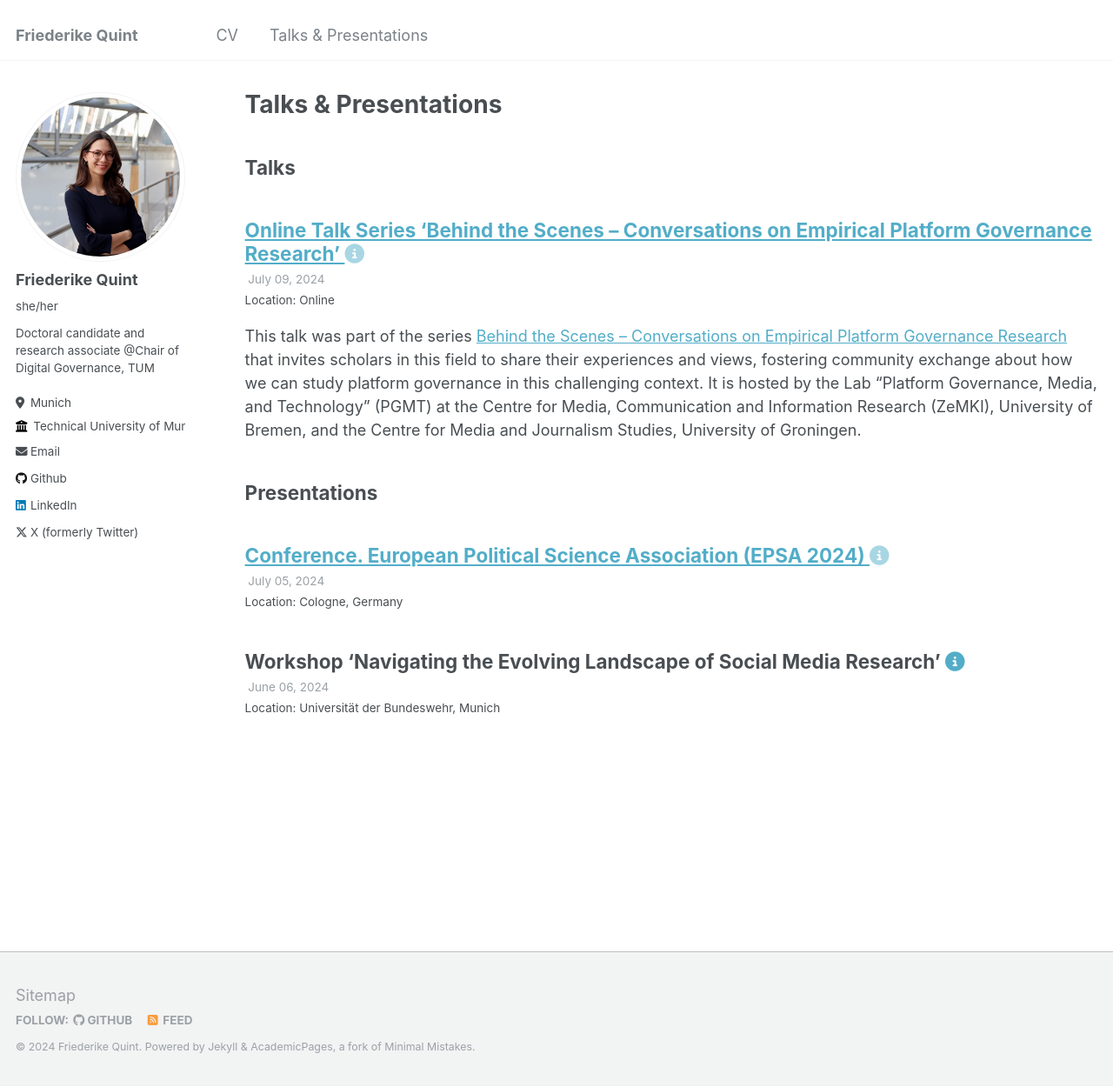
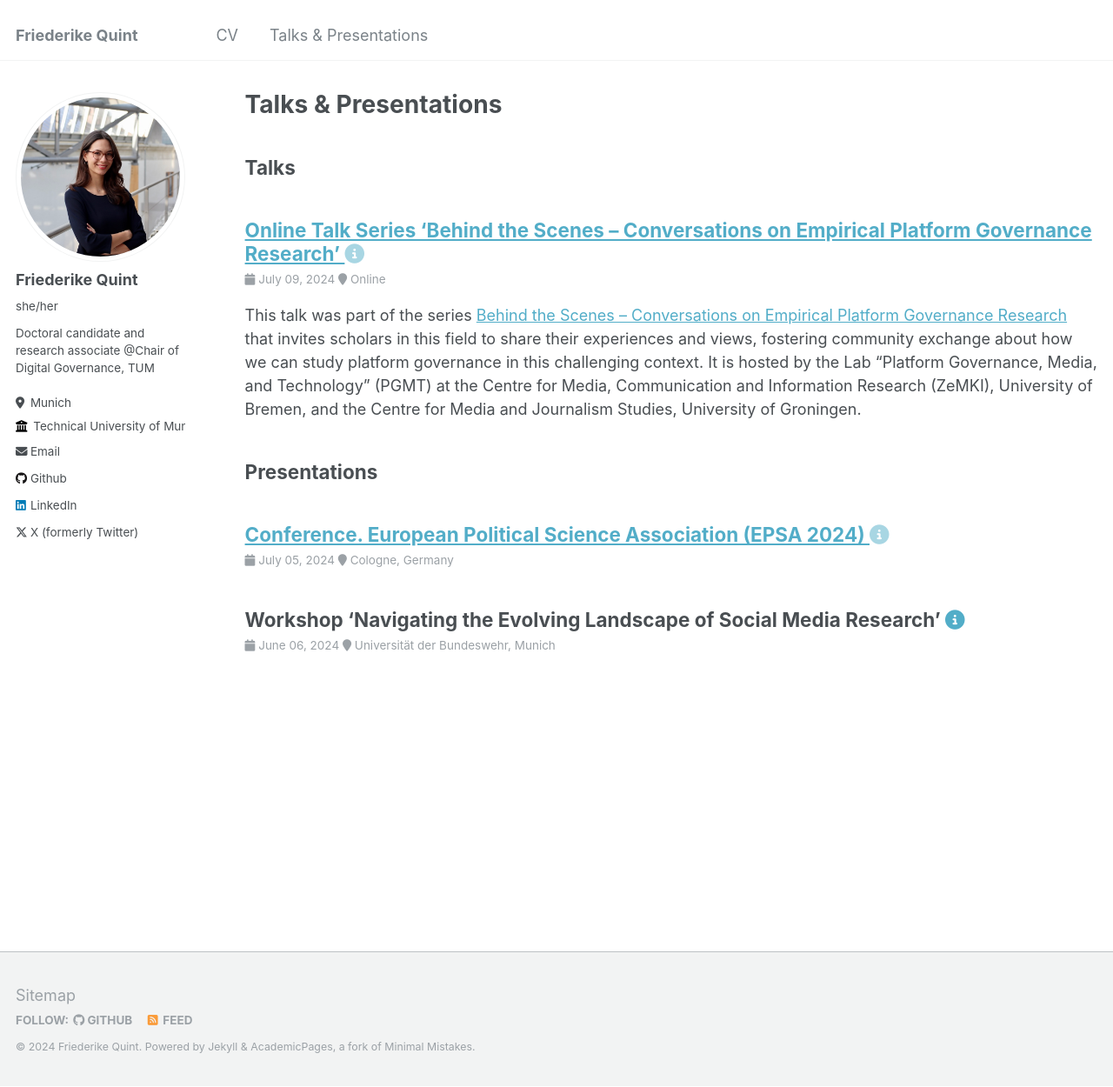
Before and after one commit to friederikequint/friederikequint.github.io, a Jekyll site: the page built from _pages/talks.html, in a window 1280 px wide and 1250 px high. Shown: the whole window at 87% size. Built offline with Jekyll 4.4.1, drawn with Linux system fonts in a browser that asks for light colours.

Commit message:
Update archive-single-talk.html

```diff
--- a/_includes/archive-single-talk.html
+++ b/_includes/archive-single-talk.html
@@ -41,10 +41,13 @@
     {% if post.read_time %}
       <p class="page__meta"><i class="fa fa-clock-o" aria-hidden="true"></i> {% include read-time.html %}</p>
     {% endif %}
-    {% if post.date %}<p class="page__meta"><i class="fa fa-clock-o" aria-hidden="true"></i> {{ post.date | date: '%B %d, %Y' }}</p>{% endif %}
-    <p class="archive__item-excerpt" itemprop="description">
-      {% if post.venue %}{{ post.type }}, {{ post.venue }}, {% endif %}
-      {% if post.location %}Location: {{ post.location }}{% endif %}
+    <p class="page__meta">
+      {% if post.date %}
+        <i class="fa fa-calendar" aria-hidden="true"></i> {{ post.date | date: '%B %d, %Y' }}
+      {% endif %}
+      {% if post.location %}
+        <i class="fa fa-map-marker" aria-hidden="true"></i> {{ post.location }}
+      {% endif %}
     </p>
     {% if post.excerpt %}
       <p class="archive__item-excerpt" itemprop="description">{{ post.excerpt | markdownify }}</p>
```
